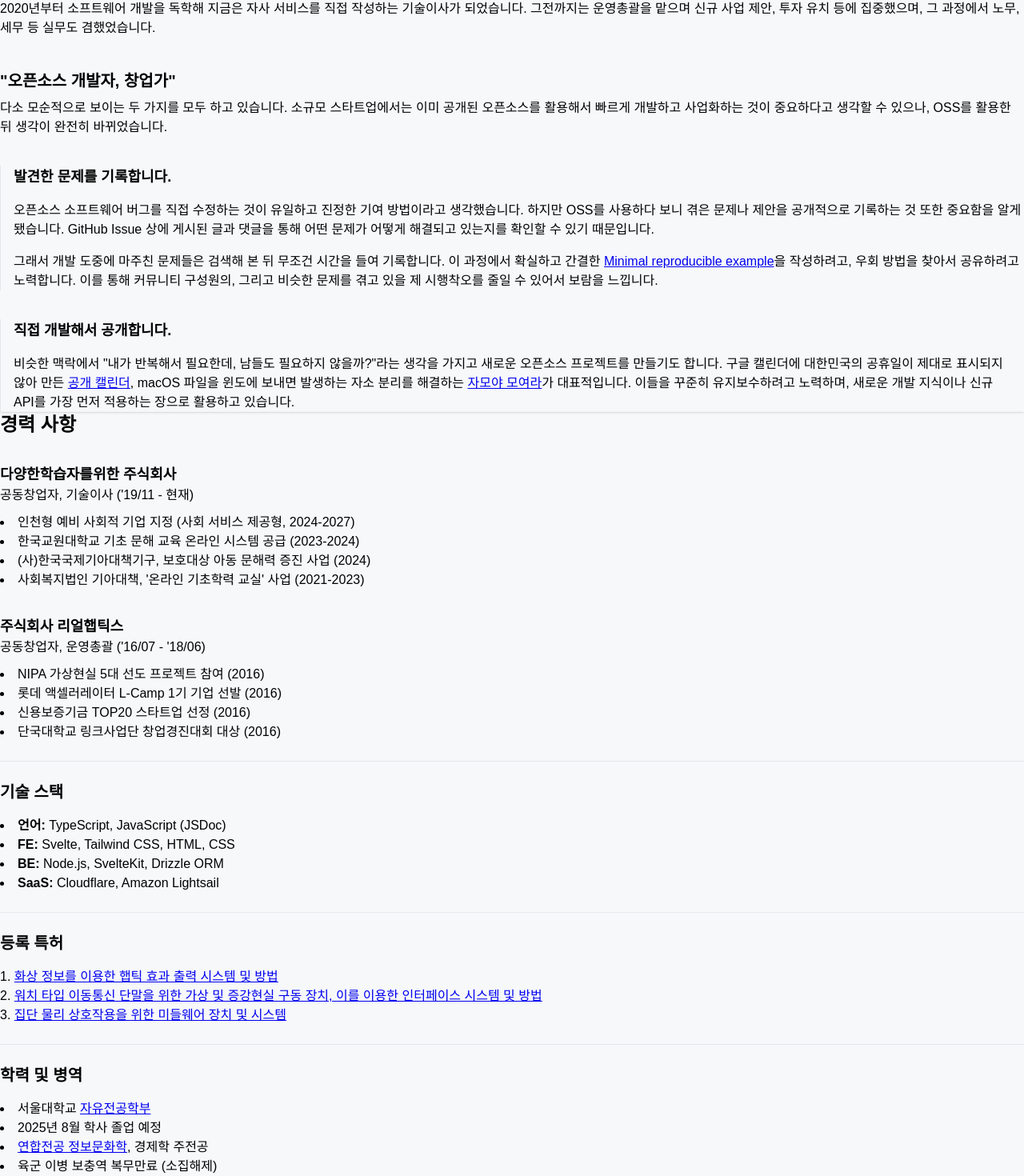
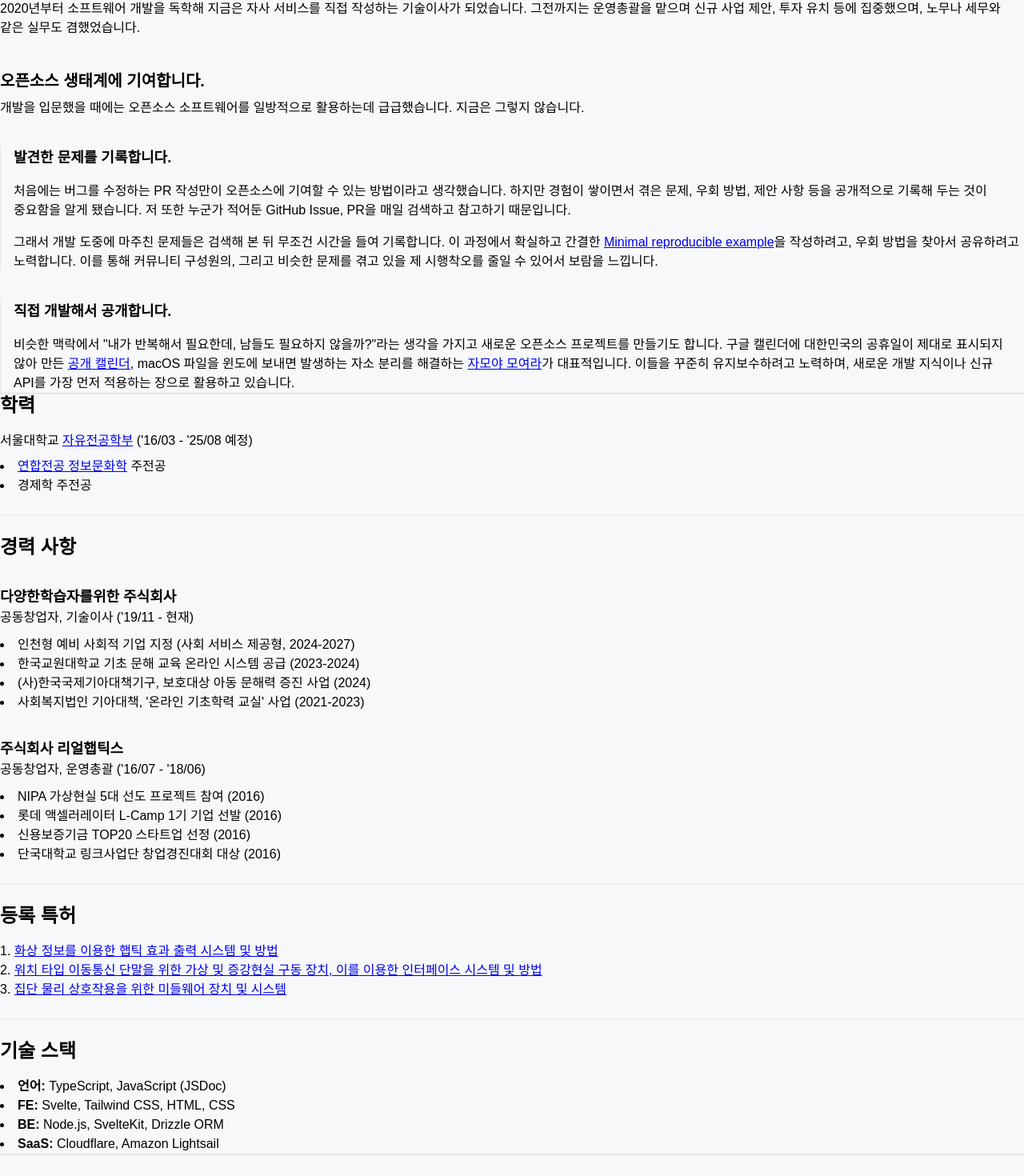
Before and after one commit to hyunbinseo/hyunbin.page, a SvelteKit app: page /resume in a window 1280 px wide. Shown: the part 437-1907 px from the top of the page at 80% size. Built offline with nearby package versions, Linux system fonts and the light colour scheme; a web font is replaced by a local one.

Commit message:
chore: apply resume feedback

```diff
--- a/src/routes/resume/+page.svelte
+++ b/src/routes/resume/+page.svelte
@@ -26,8 +26,9 @@
 <section class="page">
 	<header class="flex gap-4 max-sm:flex-col-reverse sm:justify-between">
 		<div class="flex flex-col">
-			<h1 class="text-xl font-bold sm:text-2xl">공개적으로 기록하고 공유합니다.</h1>
-			<p class="mt-0.5">오픈소스에 진심인 5년 차 개발자 서현빈입니다.</p>
+			<h1 class="text-xl font-bold sm:text-2xl">서현빈 | Hyunbin Seo</h1>
+			<!-- TODO This value should be updated yearly. -->
+			<p class="mt-0.5">오픈소스에 진심인 5년 차 웹 개발자</p>
 			<ul class="mt-4 list-inside list-disc sm:mt-auto">
 				<li>GitHub <a href="https://github.com/hyunbinseo/">@hyunbinseo</a></li>
 				<li>LinkedIn <a href="https://www.linkedin.com/in/hyunbinseo/">@hyunbinseo</a></li>
@@ -57,24 +58,23 @@
 		<h2 class="text-xl font-semibold">COO에서 CTO로</h2>
 		<p class="mt-2">
 			2020년부터 소프트웨어 개발을 독학해 지금은 자사 서비스를 직접 작성하는 기술이사가 되었습니다.
-			그전까지는 운영총괄을 맡으며 신규 사업 제안, 투자 유치 등에 집중했으며, 그 과정에서 노무, 세무
-			등 실무도 겸했었습니다.
+			그전까지는 운영총괄을 맡으며 신규 사업 제안, 투자 유치 등에 집중했으며, 노무나 세무와 같은
+			실무도 겸했었습니다.
 		</p>
 	</article>
 	<article class="mt-10">
-		<h2 class="text-xl font-semibold">"오픈소스 개발자, 창업가"</h2>
+		<h2 class="text-xl font-semibold">오픈소스 생태계에 기여합니다.</h2>
 		<p class="mt-2">
-			다소 모순적으로 보이는 두 가지를 모두 하고 있습니다. 소규모 스타트업에서는 이미 공개된
-			오픈소스를 활용해서 빠르게 개발하고 사업화하는 것이 중요하다고 생각할 수 있으나, OSS를 활용한
-			뒤 생각이 완전히 바뀌었습니다.
+			개발을 입문했을 때에는 오픈소스 소프트웨어를 일방적으로 활용하는데 급급했습니다. 지금은 그렇지
+			않습니다.
 		</p>
 		<section class="mt-9 border-l-[1px] pl-4">
 			<h3 class="text-lg font-semibold">발견한 문제를 기록합니다.</h3>
 			<p class="mt-4">
-				오픈소스 소프트웨어 버그를 직접 수정하는 것이 유일하고 진정한 기여 방법이라고 생각했습니다.
-				하지만 OSS를 사용하다 보니 겪은 문제나 제안을 공개적으로 기록하는 것 또한 중요함을 알게
-				됐습니다. GitHub Issue 상에 게시된 글과 댓글을 통해 어떤 문제가 어떻게 해결되고 있는지를
-				확인할 수 있기 때문입니다.
+				처음에는 버그를 수정하는 PR 작성만이 오픈소스에 기여할 수 있는 방법이라고 생각했습니다.
+				하지만 경험이 쌓이면서 겪은 문제, 우회 방법, 제안 사항 등을 공개적으로 기록해 두는 것이
+				중요함을 알게 됐습니다. 저 또한 누군가 적어둔 GitHub Issue, PR을 매일 검색하고 참고하기
+				때문입니다.
 			</p>
 			<p class="mt-4">
 				그래서 개발 도중에 마주친 문제들은 검색해 본 뒤 무조건 시간을 들여 기록합니다. 이 과정에서
@@ -102,6 +102,20 @@
 </section>
 
 <section class="page">
+	<article>
+		<h2 class="text-2xl font-semibold">학력</h2>
+		<div class="overflow-x-auto whitespace-nowrap">
+			<p class="mt-4">
+				서울대학교 {@render anchor('자유전공학부', 'https://cls.snu.ac.kr')}
+				(<time datetime="2016-03">'16/03</time> - <time datetime="2025-08">'25/08</time> 예정)
+			</p>
+			<ul class="mt-2 list-inside list-disc">
+				<li>{@render anchor('연합전공 정보문화학', 'https://isc.snu.ac.kr/')} 주전공</li>
+				<li>경제학 주전공</li>
+			</ul>
+		</div>
+	</article>
+	<hr class="my-6" />
 	<article class="space-y-8">
 		<h2 class="text-2xl font-semibold">경력 사항</h2>
 		<section>
@@ -131,31 +145,7 @@
 	</article>
 	<hr class="my-6" />
 	<article class="space-y-4">
-		<h2 class="text-xl font-semibold">기술 스택</h2>
-		<div class="overflow-x-auto whitespace-nowrap">
-			<ul class="list-inside list-disc">
-				<li>
-					<strong>언어:</strong>
-					TypeScript, JavaScript (JSDoc)
-				</li>
-				<li>
-					<strong>FE:</strong>
-					Svelte, Tailwind CSS, HTML, CSS
-				</li>
-				<li>
-					<strong>BE:</strong>
-					Node.js, SvelteKit, Drizzle ORM
-				</li>
-				<li>
-					<strong>SaaS:</strong>
-					Cloudflare, Amazon Lightsail
-				</li>
-			</ul>
-		</div>
-	</article>
-	<hr class="my-6" />
-	<article class="space-y-4">
-		<h2 class="text-xl font-semibold">등록 특허</h2>
+		<h2 class="text-2xl font-semibold">등록 특허</h2>
 		<div class="overflow-x-auto whitespace-nowrap">
 			<ol class="list-inside list-decimal">
 				<li>
@@ -184,13 +174,25 @@
 	</article>
 	<hr class="my-6" />
 	<article class="space-y-4">
-		<h2 class="text-xl font-semibold">학력 및 병역</h2>
+		<h2 class="text-2xl font-semibold">기술 스택</h2>
 		<div class="overflow-x-auto whitespace-nowrap">
 			<ul class="list-inside list-disc">
-				<li>서울대학교 {@render anchor('자유전공학부', 'https://cls.snu.ac.kr')}</li>
-				<li>2025년 8월 학사 졸업 예정</li>
-				<li>{@render anchor('연합전공 정보문화학', 'https://isc.snu.ac.kr/')}, 경제학 주전공</li>
-				<li>육군 이병 보충역 복무만료 (소집해제)</li>
+				<li>
+					<strong>언어:</strong>
+					TypeScript, JavaScript (JSDoc)
+				</li>
+				<li>
+					<strong>FE:</strong>
+					Svelte, Tailwind CSS, HTML, CSS
+				</li>
+				<li>
+					<strong>BE:</strong>
+					Node.js, SvelteKit, Drizzle ORM
+				</li>
+				<li>
+					<strong>SaaS:</strong>
+					Cloudflare, Amazon Lightsail
+				</li>
 			</ul>
 		</div>
 	</article>
```
